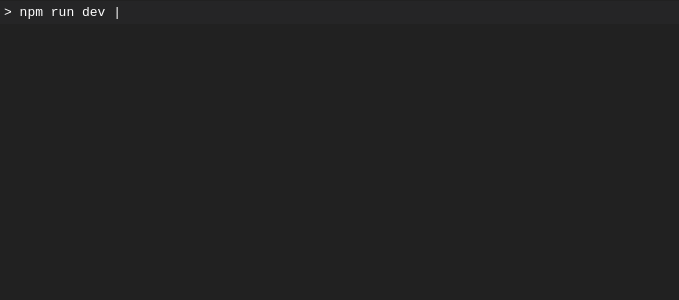
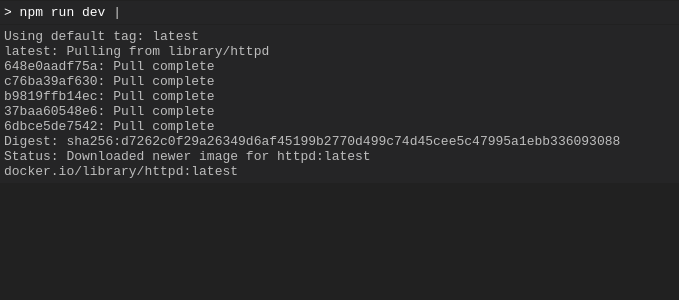
Before and after one commit to richardimaoka/next-sandbox, a Next.js app in the folder next/: page / in a window 1280 px wide. Shown: the top 300 px of the page, without its empty margins (0-679 px from the left). Built offline with nearby package versions, Linux system fonts and the light colour scheme.

Commit message:
terminal 2

```diff
--- a/next/components/terminal/TerminalCommand.tsx
+++ b/next/components/terminal/TerminalCommand.tsx
@@ -1,6 +1,6 @@
 import { css } from "@emotion/react";
 import { FlickeringTrail } from "./FlickeringTrail";
-import { background, primaryText, surface } from "../../libs/terminalColors";
+import { primaryText, surface } from "../../libs/terminalColors";
 
 interface TerminalCommandProps {
   command: string;
--- /dev/null
+++ b/next/components/terminal/TerminalOutput.tsx
@@ -0,0 +1,19 @@
+import { css } from "@emotion/react";
+import { secondaryText, surface } from "../../libs/terminalColors";
+
+interface TerminalOutputProps {
+  output: string;
+}
+
+export const TerminalOutput = ({ output }: TerminalOutputProps) => (
+  <pre
+    css={css`
+      margin: 1px 0px;
+      padding: 4px;
+      background-color: ${surface};
+      color: ${secondaryText};
+    `}
+  >
+    <code>{output}</code>
+  </pre>
+);
--- a/next/pages/index.tsx
+++ b/next/pages/index.tsx
@@ -1,5 +1,22 @@
 import { TerminalCommand } from "@/components/terminal/TerminalCommand";
+import { TerminalOutput } from "@/components/terminal/TerminalOutput";
 
 export default function Home() {
-  return <TerminalCommand command="npm run dev" />;
+  return (
+    <>
+      <TerminalCommand command="npm run dev" />
+      <TerminalOutput
+        output="Using default tag: latest
+latest: Pulling from library/httpd
+648e0aadf75a: Pull complete
+c76ba39af630: Pull complete
+b9819ffb14ec: Pull complete
+37baa60548e6: Pull complete
+6dbce5de7542: Pull complete
+Digest: sha256:d7262c0f29a26349d6af45199b2770d499c74d45cee5c47995a1ebb336093088
+Status: Downloaded newer image for httpd:latest
+docker.io/library/httpd:latest"
+      />
+    </>
+  );
 }
```
